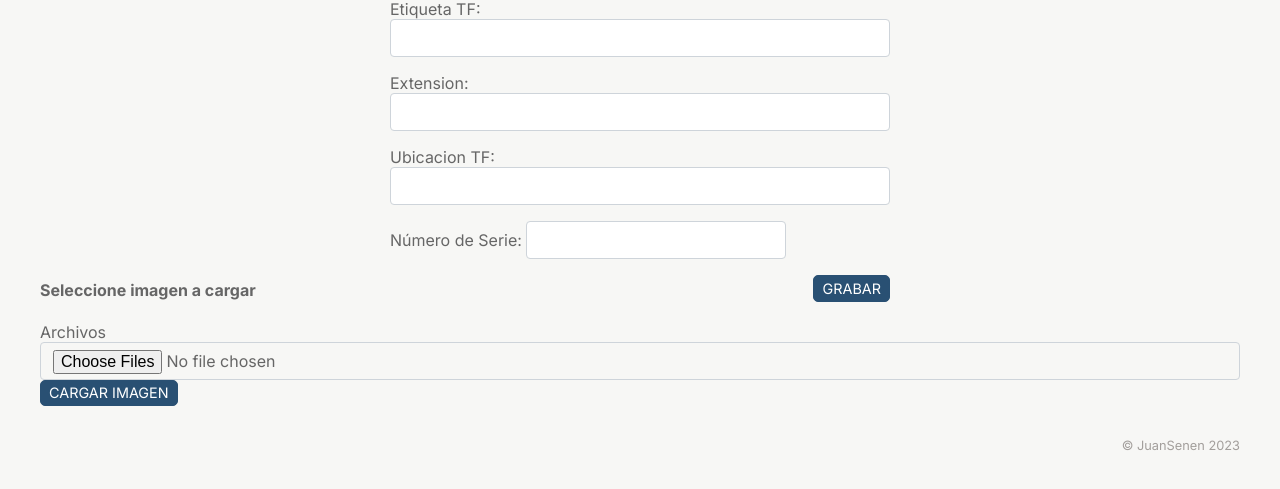
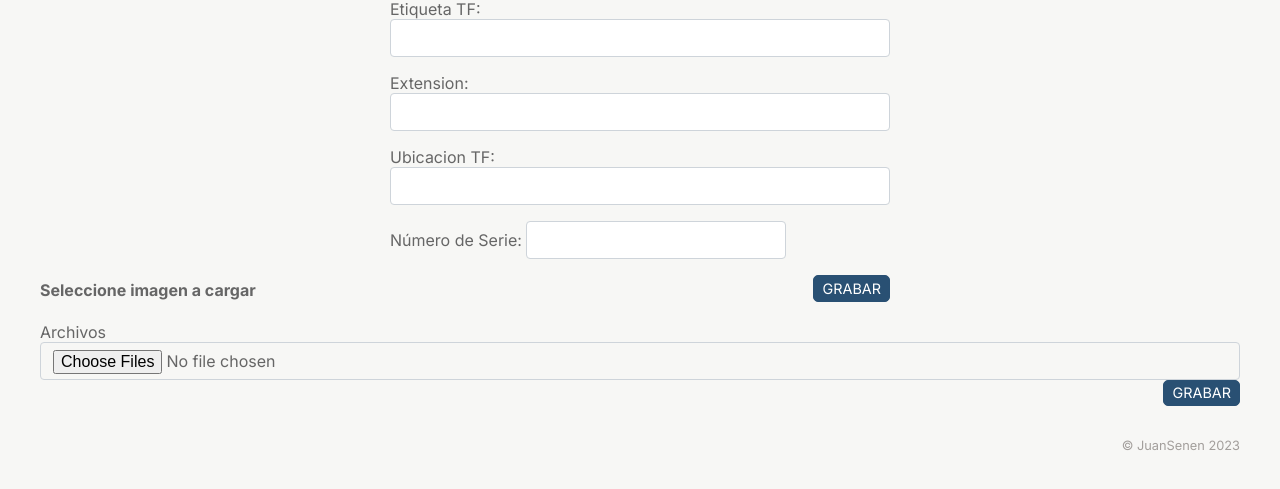
Before and after one commit to JSenen/Navarrete2_0, a PHP site: page /telefonia.php in a window 1280 px wide. Shown: the part 205-694 px from the top of the page. Run offline with PHP 8.4, Linux system fonts and the light colour scheme.

Commit message:
Update FORM

```diff
--- a/telefonia.php
+++ b/telefonia.php
@@ -38,7 +38,7 @@ function renderForm($etiqueta, $extension, $ubicacion, $numserie, $error)
                 <input type="text" name="numserie" value="<?php echo $numserie; ?>" class="form-control" oninput="this.value = this.value.toUpperCase()"/>
             </div>
 
-                <input class="btn btn-primary btn-save" type="submit" name="grabar" value="GRABAR">
+                <input class="btn btn-primary btn-save" type="submit" name="submit" value="GRABAR">
 
         </form>
         <form name="MiForm" id="MiForm" method="post" action="cargar.php" enctype="multipart/form-data">
@@ -48,7 +48,7 @@ function renderForm($etiqueta, $extension, $ubicacion, $numserie, $error)
           <div class="col-sm-8">
             <input type="file" class="form-control" id="image" name="image" multiple>
           </div>
-          <button name="submit_imagen" class="btn btn-primary">Cargar Imagen</button>
+          <input class="btn btn-primary btn-save" type="submit" name="submitimagen" value="GRABAR">
         </div>
       </form>
      </main>
@@ -63,7 +63,7 @@ include('./model/connect-db.php');
 
 // Comprueba si el formulario ha sido enviado.
 // Si se ha enviado, comienza el proceso el formulario y guarda los datos en la DB
-if (isset($_POST['grabar'])) {
+if (isset($_POST['submit'])) {
 // Obtenemos los datos del formulario, asegur�ndonos que son v�lidos.
     $etiqueta = htmlspecialchars($_POST['etiqueta']);
     $extension = htmlspecialchars($_POST['extension']);
@@ -83,7 +83,7 @@ if (isset($_POST['grabar'])) {
     } else {
 // guardamos los datos en la base de datos
         try {
-            $stmt = $dbh->prepare("INSERT INTO phones (etiqueta_tf, extension_tf, ubicacion_tf, serialnumber_tf) VALUES (:etiqueta,:extension,:ubicacion,:serialnumber)");
+            $stmt = $dbh->prepare("INSERT INTO phones (etiqueta_tf, extension_tf, ubicacion_tf, serialnumber_tf) VALUES (:etiqueta,:extension, :ubicacion, :serialnumber)");
             $stmt->bindParam(':etiqueta', $_POST['etiqueta'], PDO::PARAM_STR);
             $stmt->bindParam(':extension', $_POST['extension'], PDO::PARAM_STR);
             $stmt->bindParam(':ubicacion', $_POST['ubicacion'], PDO::PARAM_STR);
```
